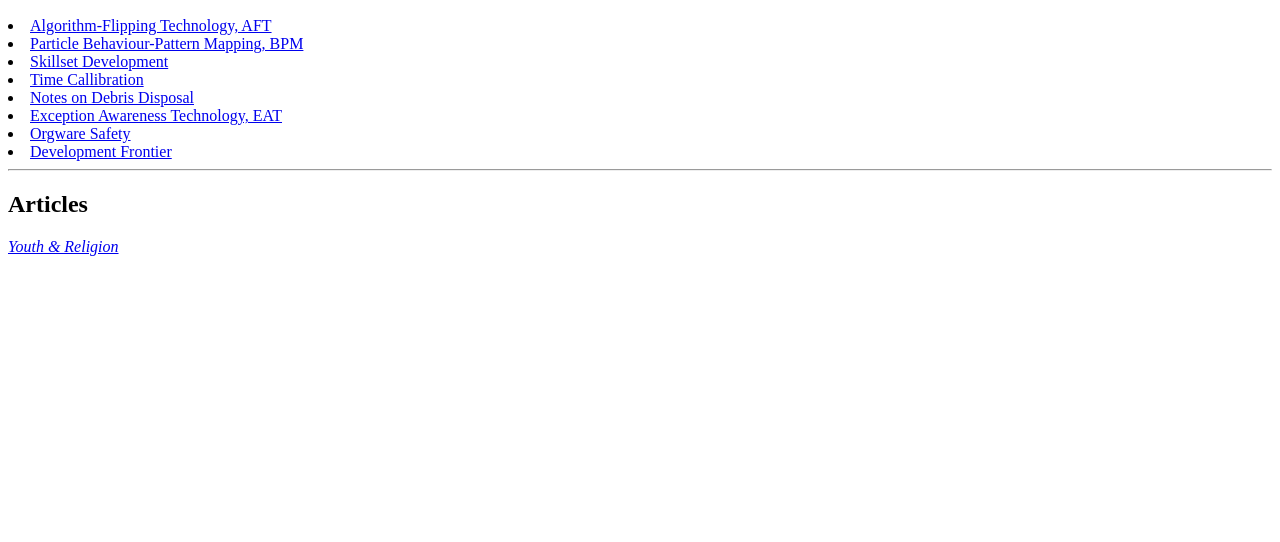
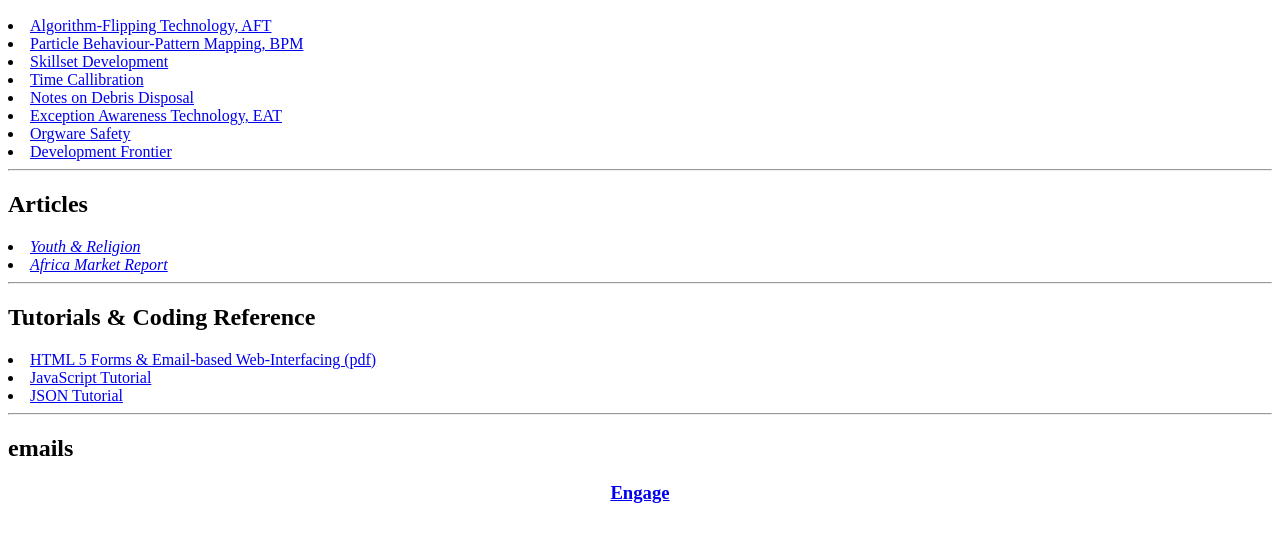
Before and after one commit to Osakamani/Radar-Safi, a plain HTML site: page Index.html in a window 1280 px wide. Shown: the part 96-638 px from the top of the page. Drawn offline with Linux system fonts and the light colour scheme.

Commit message:
updated main index

```diff
--- a/Index.html
+++ b/Index.html
@@ -13,6 +13,20 @@
         </list>
         <hr>
       <h2> Articles </h2>
-        <em><a href="Megaverse/Correspondence/Baruch/youth & religion.html">Youth & Religion</a></em>
+        <list>
+          <li><em><a href="Megaverse/Correspondence/Baruch/youth & religion.html">Youth & Religion</a></em>
+          <li><em><a href="Megaverse/Correspondence/Kaosa/Routes and Markets of Africa.html">Africa Market Report</a></em>
+        </list>
 
+    <hr>
+
+      <h2> Tutorials & Coding Reference </h2>
+        <list>
+          <li> <a href="../Radar Safi/Resources/chp05.pdf">HTML 5 Forms & Email-based Web-Interfacing (pdf) </a>
+          <li><a href="../Radar Safi/Resources/TutorialsPoint JavaScript.pdf">JavaScript Tutorial</a>
+          <li><a href="../Radar Safi/Resources/json_tutorial.pdf">JSON Tutorial</a>
+        </list>
+    <hr>
+      <h2>emails</h2>
+    <a href="../Radar Safi/Core/input-control.html"> <h3 align = "center">Engage</h3> </a>
   </body>
```
